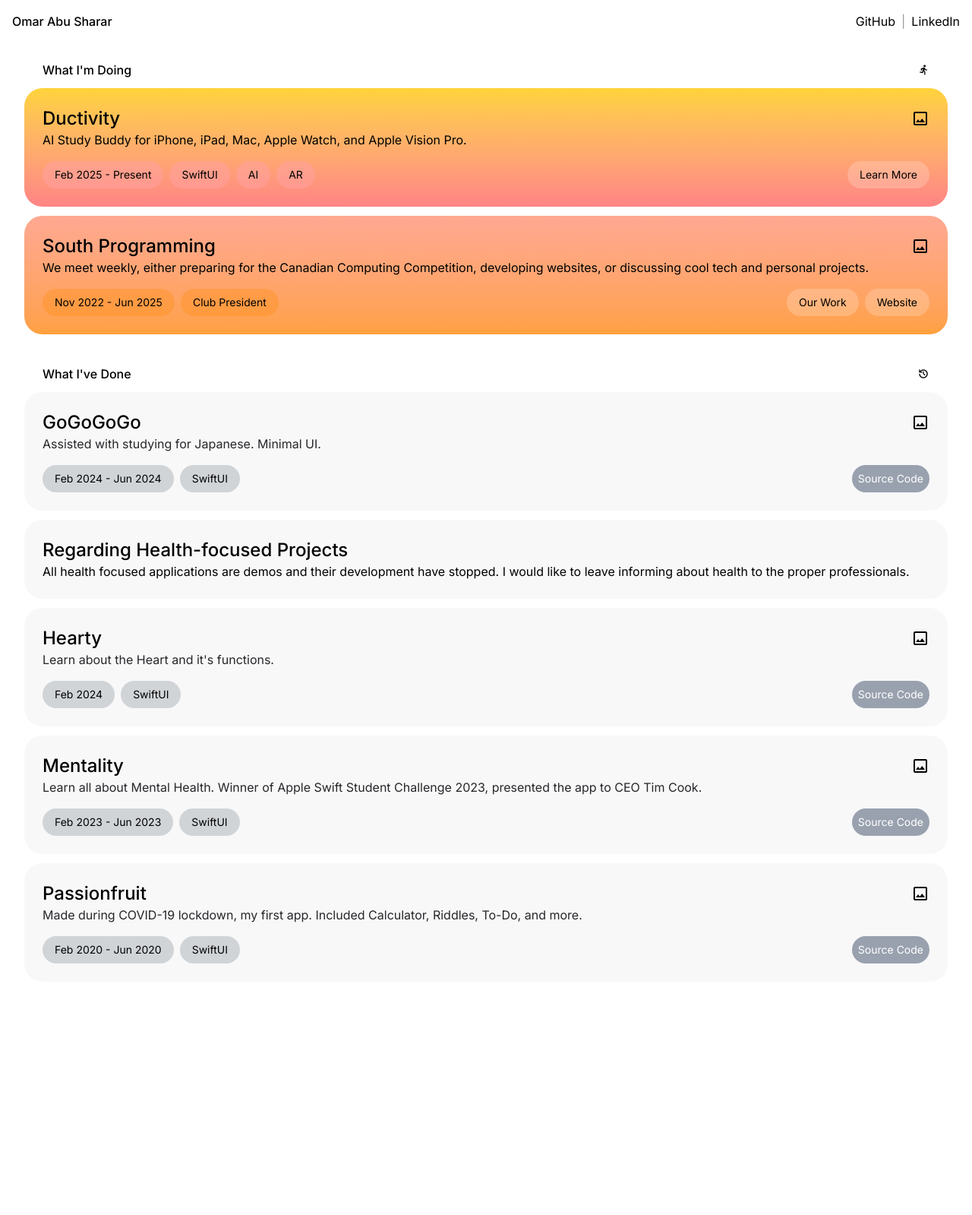
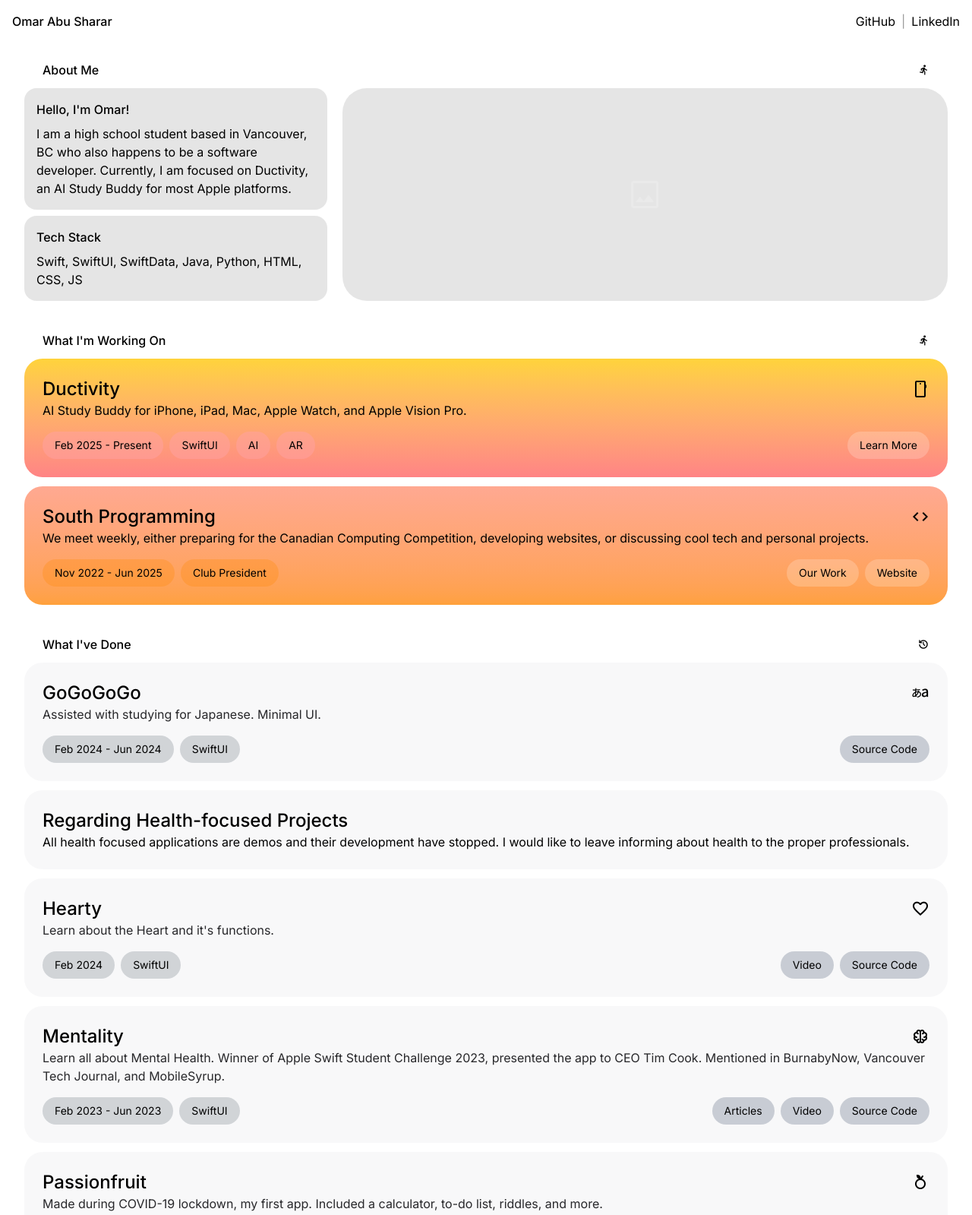
Before and after one commit to omarabusharar/omarabusharar.github.io, a website: page public/index.html in a window 1280 px wide. Shown: the top 1599 px of the page at 76% size. Before the commit the page ends 1372 px from the top, so only its background shows below. Drawn offline with nearby package versions, Linux system fonts and the light colour scheme.

Commit message:
deploy: 095b84c431ed6648fc8ab0773a5a851c47b4f3ba

```diff
--- a/public/index.html
+++ b/public/index.html
@@ -8,17 +8,19 @@
 
 <!DOCTYPE html>
 <html lang="en">
+
 <head>
     <meta charset="UTF-8">
     <meta name="viewport" content="width=device-width, initial-scale=1.0">
-        <meta name="theme-color" content="#f3ae23"/>
+    <meta name="theme-color" content="#f3ae23" />
     <title>Omar Abu Sharar</title>
     <link rel="stylesheet" href="output.css">
     <script src="/src/content.js" defer></script>
 </head>
 
-    <body class="h-screen font-sans">
-        <nav class="fixed flex place-content-between dark:bg-black/40 bg-white/40 dark:text-white backdrop-blur-2xl rounded-b-md  z-50 animate-fade p-4 w-full">
+<body class="h-screen font-sans  dark:bg-black">
+    <nav
+        class="fixed flex place-content-between dark:bg-black/40 bg-white/40 dark:text-white backdrop-blur-2xl rounded-b-md  z-50 animate-fade p-4 w-full">
         <h1 class="font-sans  font-medium ">Omar Abu Sharar</h1>
         <div class="flex">
             <a href="https://github.com/omarabusharar" class="hover:underline">GitHub</a>
@@ -28,43 +30,74 @@
 
     </nav>
 
-        <main class="py-20 w-full dark:bg-black dark:text-black">
+    <main class="py-20 w-full dark:text-black">
+        <section class="flex flex-col place-items-center gap-3 pb-10">
+            <header class="w-[95%] px-6 font-medium flex place-content-between dark:text-white">
+                <h1>About Me</h1>
+                <h1 class="font-icon">directions_run</h1>
+            </header>
+            <div class="flex w-[95%] h-auto gap-5">
+                <div class="w-1/3 flex flex-col gap-2 ">
+                    <div class="info-cell">
+                        <h2 class="pb-2 font-medium">Hello, I'm Omar!</h2>
+                        <p>I am a high school student based in Vancouver, BC who also happens to be a software developer. Currently, I am
+                            focused on Ductivity, an AI Study Buddy for most Apple platforms.</p>
+                    </div>
+                    <div class="info-cell">
+                        <h2 class="pb-2 font-medium">Tech Stack</h2>
+                        <p>Swift, SwiftUI, SwiftData, Java, Python, HTML, CSS, JS</p>
+                    </div>
+
+                </div>
+                <div
+                    class="w-2/3 dark:bg-gray-50/10 bg-black/10 rounded-4xl place-items-center justify-center items-center justify-items-center content-center">
+                    <p class="font-icon bg-whit text-5xl text-white/20">image</p>
+                </div>
+            </div>
+
+        </section>
         <section class="flex flex-col place-items-center gap-3">
             <header class="w-[95%] px-6 font-medium flex place-content-between dark:text-white">
-                    <h1>What I'm Doing</h1>
+                <h1>What I'm Working On</h1>
                 <h1 class="font-icon">directions_run</h1>
             </header>
             <!--Add GIF of app being used or just different frames slowly transitioning between, same for all apps-->
-                <div class="card bg-red-300  bg-linear-to-b   from-yellow-300/80  via-40% to-red-400/50   dark:hover:text-white">
+            <div
+                class="card bg-red-300  bg-linear-to-b   from-yellow-300/80  via-40% to-red-400/50   dark:hover:text-white">
                 <header class="flex place-content-between">
                     <h2 class="font-medium text-2xl text-wh">Ductivity</h2>
                     <!--Placeholder Icon, Replace it with logo-->
-                        <h2 class="font-icon text-2xl">image</h2>
+                    <h2 class="font-icon text-2xl">smartphone</h2>
                 </header>
                 <h3 class="text-md">AI Study Buddy for iPhone, iPad, Mac, Apple Watch, and Apple Vision Pro.</h3>
                 <footer class="flex place-content-between items-center pt-4">
-                        <div class="flex space-x-2   [&>*]:card-tag [&>*]:bg-red-300/50 [&>*]:dark:text-white-200/80 [&>*]:dark:bg-orange-100/10">
+                    <div
+                        class="flex space-x-2   [&>*]:card-tag [&>*]:bg-red-300/50 [&>*]:dark:text-white-200/80 [&>*]:dark:bg-orange-100/10">
                         <p class="card-tag">Feb 2025 - Present</p>
                         <p class="card-tag">SwiftUI</p>
                         <p class="card-tag">AI</p>
                         <p class="card-tag">AR</p>
                     </div>
-                        <a href="http://google.com" class="card-tag bg-white/20 hover:bg-white/60 transition-all">Learn More</a>
+                    <a href="#" class="card-tag bg-white/20 hover:bg-white/60 transition-all">Learn More</a>
                 </footer>
             </div>
-                <div class="card bg-orange-300  bg-linear-to-b   from-red-300/70  via-30% to-orange-400/50  dark:hover:text-white">
+            <div
+                class="card bg-orange-300  bg-linear-to-b   from-red-300/70  via-30% to-orange-400/50  dark:hover:text-white">
                 <header class="flex place-content-between">
                     <h2 class="font-medium text-2xl">South Programming</h2>
                     <!--Placeholder Icon, Replace it with logo-->
-                        <h2 class="font-icon text-2xl">image</h2>
+                    <h2 class="font-icon text-2xl">code</h2>
                 </header>
-                    <h3 class="text-md">We meet weekly, either preparing for the Canadian Computing Competition, developing websites, or discussing cool tech and personal projects.</h3>
+                <h3 class="text-md">We meet weekly, either preparing for the Canadian Computing Competition, developing
+                    websites, or discussing cool tech and personal projects.</h3>
                 <footer class="flex place-content-between items-center pt-4">
-                        <div class="flex space-x-2   [&>*]:card-tag [&>*]:bg-orange-400/30 [&>*]:dark:text-white-200/80 [&>*]:dark:bg-orange-100/10">
+                    <div
+                        class="flex space-x-2   [&>*]:card-tag [&>*]:bg-orange-400/30 [&>*]:dark:text-white-200/80 [&>*]:dark:bg-orange-100/10">
                         <p class="card-tag">Nov 2022 - Jun 2025</p>
                         <p class="card-tag">Club President</p>
                     </div>
-                       <div class="flex space-x-2 [&>*]:card-tag [&>*]:bg-white/20 [&>*]:hover:bg-white/60 [&>*]:transition-all">
+                    <div
+                        class="flex space-x-2 [&>*]:card-tag [&>*]:bg-white/20 [&>*]:hover:bg-white/60 [&>*]:transition-all">
                         <a href="#" class="card-tag">Our Work</a>
                         <a href="#" class="card-tag">Website</a>
                     </div>
@@ -82,7 +115,7 @@
                 <header class="flex place-content-between">
                     <h2 class="font-medium text-2xl">GoGoGoGo</h2>
                     <!--Placeholder Icon, Replace it with logo-->
-                        <h2 class="font-icon text-2xl">image</h2>
+                    <h2 class="font-icon text-2xl">language_japanese_kana</h2>
                 </header>
                 <h3 class="text-zinc-800 text-md">Assisted with studying for Japanese. Minimal UI.</h3>
                 <footer class="flex place-content-between items-center pt-4">
@@ -90,22 +123,21 @@
                         <p class=" card-tag bg-gray-700/20 ">Feb 2024 - Jun 2024</p>
                         <p class=" card-tag bg-gray-700/20 ">SwiftUI</p>
                     </div>
-
-
-                        <a href="http://google.com" class="text-white text-sm p-2 ph-2 rounded-4xl bg-gray-400 hover:shadow-md transition-all">Source Code</a>
+                    <a href="#" class="card-inactive-button card-tag">Source Code</a>
                 </footer>
             </div>
             <div class="card bg-gray-100/60 hover:bg-gray-100">
                 <header class="flex place-content-between">
                     <h2 class="font-medium text-2xl">Regarding Health-focused Projects</h2>
                 </header>
-                    <h1>All health focused applications are demos and their development have stopped. I would like to leave informing about health to the proper professionals.</h1>
+                <h1>All health focused applications are demos and their development have stopped. I would like to leave
+                    informing about health to the proper professionals.</h1>
             </div>
             <div class="card bg-gray-100/60 hover:bg-gray-100">
                 <header class="flex place-content-between">
                     <h2 class="font-medium text-2xl">Hearty</h2>
                     <!--Placeholder Icon, Replace it with logo-->
-                        <h2 class="font-icon text-2xl">image</h2>
+                    <h2 class="font-icon text-2xl">favorite</h2>
                 </header>
                 <h3 class="text-zinc-800 text-md">Learn about the Heart and it's functions.</h3>
                 <footer class="flex place-content-between items-center pt-4">
@@ -113,48 +145,56 @@
                         <p class=" card-tag bg-gray-700/20 ">Feb 2024</p>
                         <p class=" card-tag bg-gray-700/20 ">SwiftUI</p>
                     </div>
-
-
-                        <a href="http://google.com" class="text-white text-sm p-2 ph-2 rounded-4xl bg-gray-400 hover:shadow-md transition-all">Source Code</a>
+                    <div class="flex space-x-2">
+                        <a href="#" class="card-inactive-button card-tag">Video</a>
+                        <a href="#" class="card-inactive-button card-tag">Source Code</a>
+                    </div>
                 </footer>
             </div>
             <div class="card bg-gray-100/60 hover:bg-gray-100">
                 <header class="flex place-content-between">
                     <h2 class="font-medium text-2xl">Mentality</h2>
                     <!--Placeholder Icon, Replace it with logo-->
-                        <h2 class="font-icon text-2xl">image</h2>
+                    <h2 class="font-icon text-2xl">neurology</h2>
                 </header>
-                    <h3 class="text-zinc-800 text-md">Learn all about Mental Health. Winner of Apple Swift Student Challenge 2023, presented the app
-                        to CEO Tim Cook.</h3>
+                <h3 class="text-zinc-800 text-md">Learn all about Mental Health. Winner of Apple Swift Student Challenge
+                    2023, presented the app
+                    to CEO Tim Cook. Mentioned in BurnabyNow, Vancouver Tech Journal, and MobileSyrup.</h3>
                 <footer class="flex place-content-between items-center pt-4">
                     <div class="flex space-x-2 [&*>]:text-white">
                         <p class=" card-tag bg-gray-700/20 ">Feb 2023 - Jun 2023</p>
                         <p class=" card-tag bg-gray-700/20 ">SwiftUI</p>
                     </div>
-
-
-                        <a href="http://google.com" class="text-white text-sm p-2 ph-2 rounded-4xl bg-gray-400 hover:shadow-md transition-all">Source Code</a>
+                    <div class="flex space-x-2">
+                        <!--Dropdown Menu-->
+                        <a href="#" class="card-inactive-button card-tag">Articles</a>
+                        <a href="#" class="card-inactive-button card-tag">Video</a>
+                        <a href="#" class="card-inactive-button card-tag">Source Code</a>
+                    </div>
                 </footer>
             </div>
             <div class="card bg-gray-100/60 hover:bg-gray-100">
                 <header class="flex place-content-between">
                     <h2 class="font-medium text-2xl">Passionfruit</h2>
                     <!--Placeholder Icon, Replace it with logo-->
-                        <h2 class="font-icon text-2xl">image</h2>
+                    <h2 class="font-icon text-2xl">nutrition</h2>
                 </header>
-                    <h3 class="text-zinc-800 text-md">Made during COVID-19 lockdown, my first app. Included Calculator, Riddles, To-Do, and more.</h3>
+                <h3 class="text-zinc-800 text-md">Made during COVID-19 lockdown, my first app. Included a calculator, to-do list, riddles, and more.</h3>
                 <footer class="flex place-content-between items-center pt-4">
                     <div class="flex space-x-2 [&*>]:text-white">
                         <p class=" card-tag bg-gray-700/20 ">Feb 2020 - Jun 2020</p>
                         <p class=" card-tag bg-gray-700/20 ">SwiftUI</p>
                     </div>
 
+                    <div class="flex space-x-2">
+                        <a href="#" class="card-inactive-button card-tag">Source Code</a>
+                    </div>
 
-                        <a href="http://google.com" class="text-white text-sm p-2 ph-2 rounded-4xl bg-gray-400 hover:shadow-md transition-all">Source Code</a>
                 </footer>
             </div>
 
         </section>
     </main>
 </body>
+
 </html>
--- a/src/input.css
+++ b/src/input.css
@@ -54,6 +54,14 @@
   .card-tag {
     @apply text-sm  p-2 px-4 rounded-4xl;
   }
+  .card-inactive-button {
+    @apply text-black hover:text-white bg-gray-400/50 hover:bg-gray-400 hover:shadow-md transition-all;
+
+  }
+
+  .info-cell {
+    @apply dark:bg-white/10 not-dark:bg-black/10 rounded-2xl p-4 dark:text-white;
+  }
 }
 
 
```
Also changed, not shown: public/output.css. Lines whose indentation alone changed are shown as unchanged.
